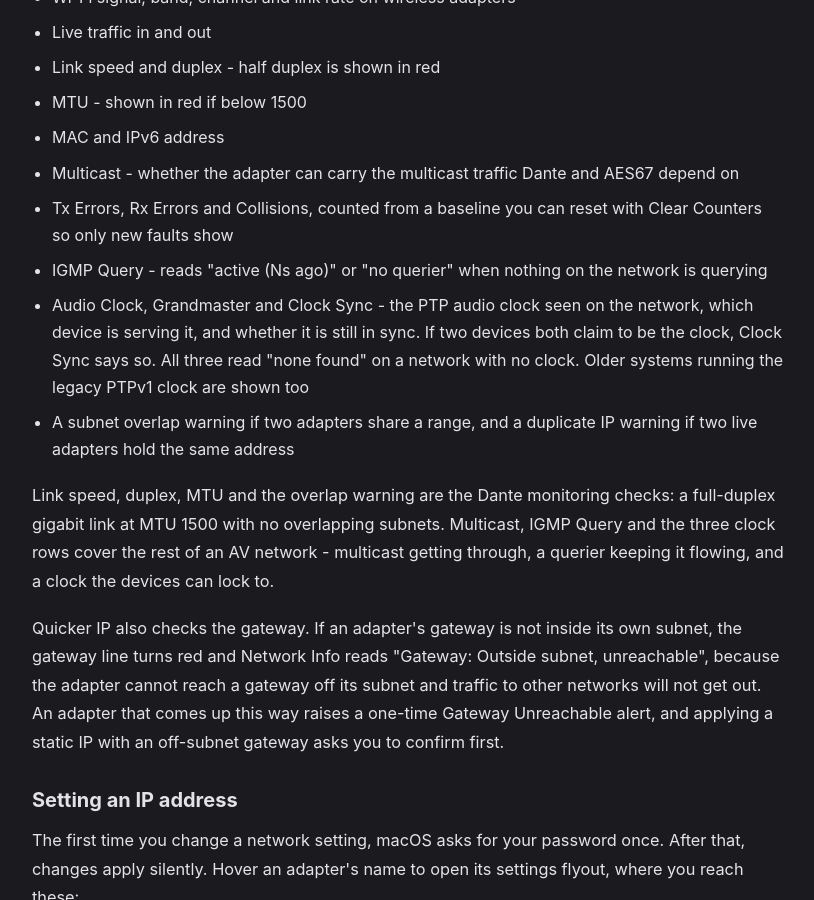
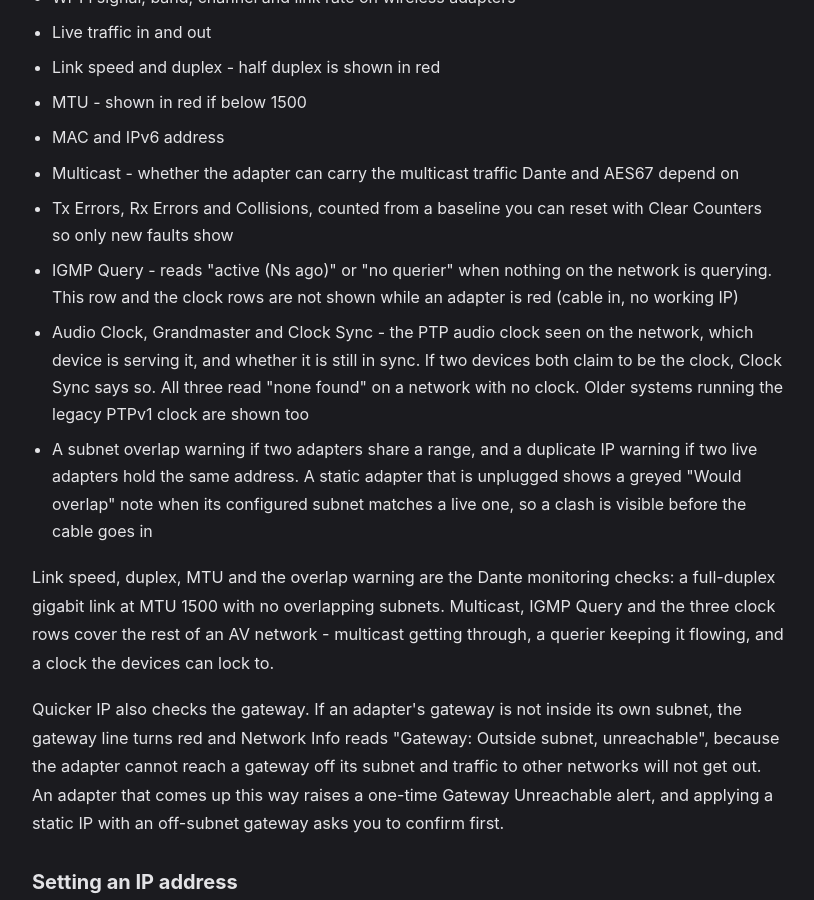
Before and after one commit to BSKapps/bskapps.github.io, a Jekyll site: the page articles/quicker-ip-guide/index.html, which Jekyll copies as it is, in a window 1280 px wide and 900 px high, scrolled down 1189 px. Shown: the whole window, without its empty margins (232-1046 px from the left). Built offline with Jekyll 4.4.1, drawn with Linux system fonts in a browser that asks for light colours.

Commit message:
QIP guide: would-overlap note and health rows hidden on a red adapter

```diff
--- a/articles/quicker-ip-guide/index.html
+++ b/articles/quicker-ip-guide/index.html
@@ -48,9 +48,9 @@
                 <li>MAC and IPv6 address</li>
                 <li>Multicast - whether the adapter can carry the multicast traffic Dante and AES67 depend on</li>
                 <li>Tx Errors, Rx Errors and Collisions, counted from a baseline you can reset with Clear Counters so only new faults show</li>
-                <li>IGMP Query - reads "active (Ns ago)" or "no querier" when nothing on the network is querying</li>
+                <li>IGMP Query - reads "active (Ns ago)" or "no querier" when nothing on the network is querying. This row and the clock rows are not shown while an adapter is red (cable in, no working IP)</li>
                 <li>Audio Clock, Grandmaster and Clock Sync - the PTP audio clock seen on the network, which device is serving it, and whether it is still in sync. If two devices both claim to be the clock, Clock Sync says so. All three read "none found" on a network with no clock. Older systems running the legacy PTPv1 clock are shown too</li>
-                <li>A subnet overlap warning if two adapters share a range, and a duplicate IP warning if two live adapters hold the same address</li>
+                <li>A subnet overlap warning if two adapters share a range, and a duplicate IP warning if two live adapters hold the same address. A static adapter that is unplugged shows a greyed "Would overlap" note when its configured subnet matches a live one, so a clash is visible before the cable goes in</li>
             </ul>
             <p>Link speed, duplex, MTU and the overlap warning are the Dante monitoring checks: a full-duplex gigabit link at MTU 1500 with no overlapping subnets. Multicast, IGMP Query and the three clock rows cover the rest of an AV network - multicast getting through, a querier keeping it flowing, and a clock the devices can lock to.</p>
             <p>Quicker IP also checks the gateway. If an adapter's gateway is not inside its own subnet, the gateway line turns red and Network Info reads "Gateway: Outside subnet, unreachable", because the adapter cannot reach a gateway off its subnet and traffic to other networks will not get out. An adapter that comes up this way raises a one-time Gateway Unreachable alert, and applying a static IP with an off-subnet gateway asks you to confirm first.</p>
```
